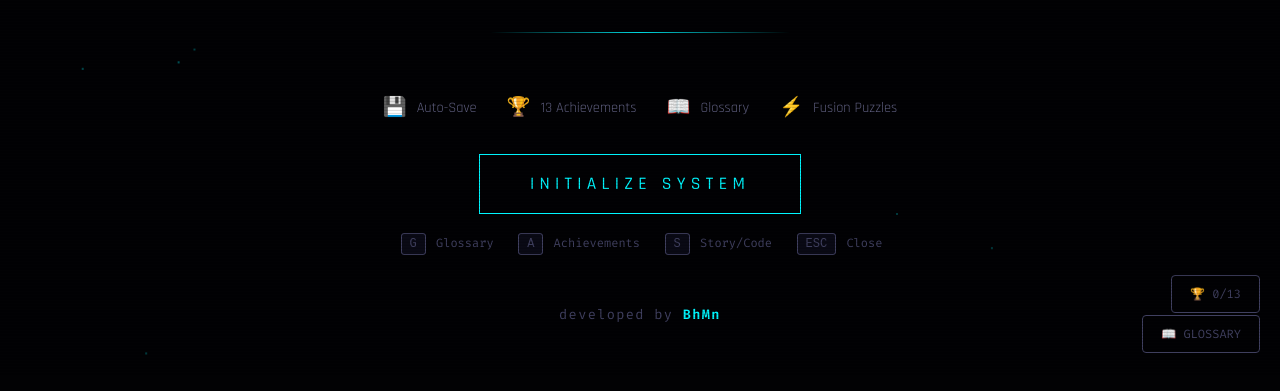
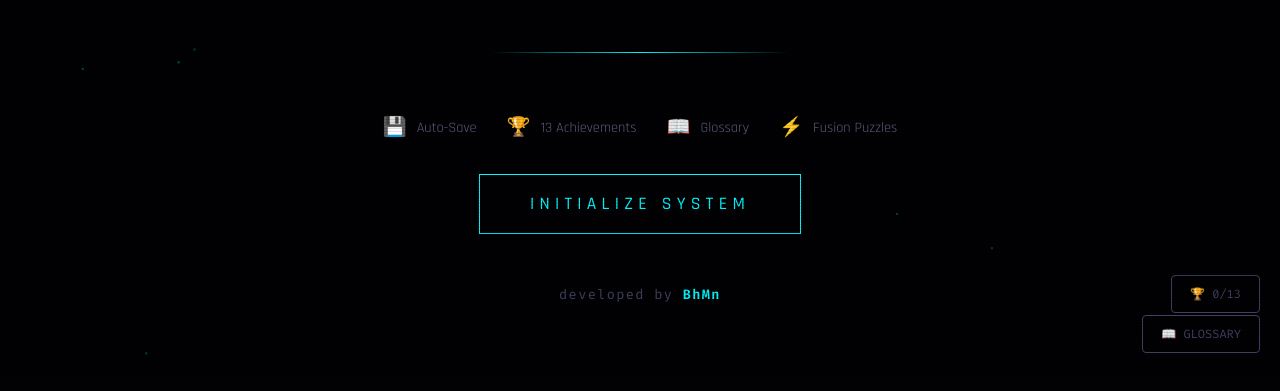
Before and after one commit to hpglcrm-afk/THE-LAST-COMPILER, a plain HTML site: page index.html in a window 1280 px wide. Shown: the part 427-818 px from the top of the page. Drawn offline with Linux system fonts and the light colour scheme.

Commit message:
Update index.html
UI aligned

```diff
--- a/index.html
+++ b/index.html
@@ -192,21 +192,6 @@
       font-size: 1.2rem;
     }
 
-    .title-controls {
-      margin-top: 20px;
-      color: var(--text-dimmer);
-      font-size: 0.75rem;
-      font-family: 'Fira Code', monospace;
-    }
-
-    .title-controls kbd {
-      background: var(--bg-light);
-      padding: 3px 8px;
-      border-radius: 3px;
-      border: 1px solid var(--text-dimmer);
-      margin: 0 3px;
-    }
-
     .title-credit {
       margin-top: 50px;
       font-family: 'Fira Code', monospace;
@@ -1762,10 +1747,6 @@
       </div>
 
       <button class="start-btn" id="start-btn" onclick="console.log('Button clicked'); try { startGame(); } catch(e) { console.error(e); alert('Error: ' + e.message); }">Initialize System</button>
-
-      <div class="title-controls">
-        <kbd>G</kbd> Glossary &nbsp; <kbd>A</kbd> Achievements &nbsp; <kbd>S</kbd> Story/Code &nbsp; <kbd>ESC</kbd> Close
-      </div>
 
       <p class="title-credit">developed by <span class="highlight">BhMn</span></p>
     </div>
```
